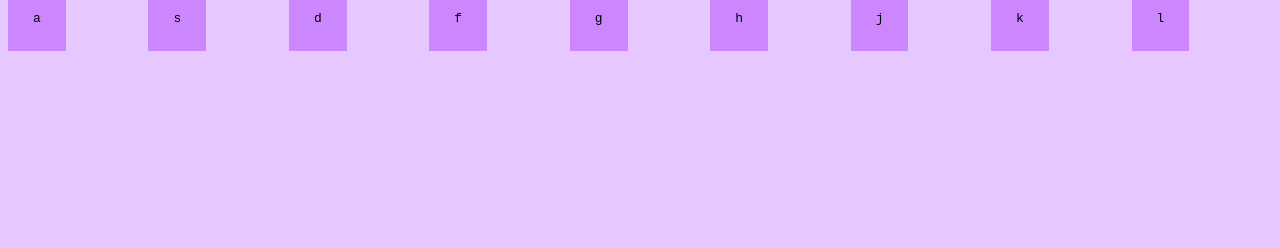
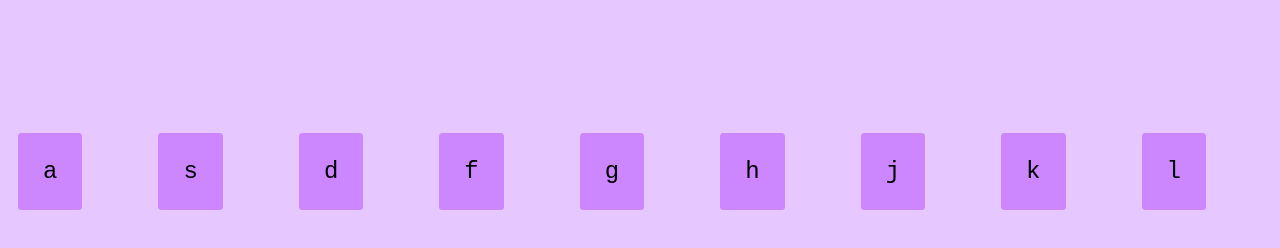
Before and after one commit to Ronnoc72/30-days-of-JS, a plain HTML site: page drum_kit_day1/index.html in a window 1280 px wide. Drawn offline with Linux system fonts and the light colour scheme.

Commit message:
more change

```diff
--- a/drum_kit_day1/script.js
+++ b/drum_kit_day1/script.js
@@ -8,12 +8,12 @@ window.addEventListener("keydown", function(e) {
 });
 
 function removeTransition(e) {
+    console.log(e);
     if (e.propertyName !== 'transform') return;
     this.classList.remove('playing');
 }
 
 const keys = document.querySelectorAll(".key");
-console.log(keys);
 keys.forEach(key => {
     key.addEventListener('transitionend', removeTransition);
 });
--- a/drum_kit_day1/styles.css
+++ b/drum_kit_day1/styles.css
@@ -7,7 +7,20 @@ body {
     grid-template-columns: repeat(9, auto);
 }
 
+.key {
+    margin-top: 100%;
+    padding: 10px;
+}
+
 kbd {
+    font-size: 24px;
     background-color: #cc87ff;
     padding: 25px;
+    border-radius: 5%;
 }
+
+.playing {
+    transition-property: all;
+    transition-duration: 0.7s;
+    border: 2px solid wheat;
+}
```
